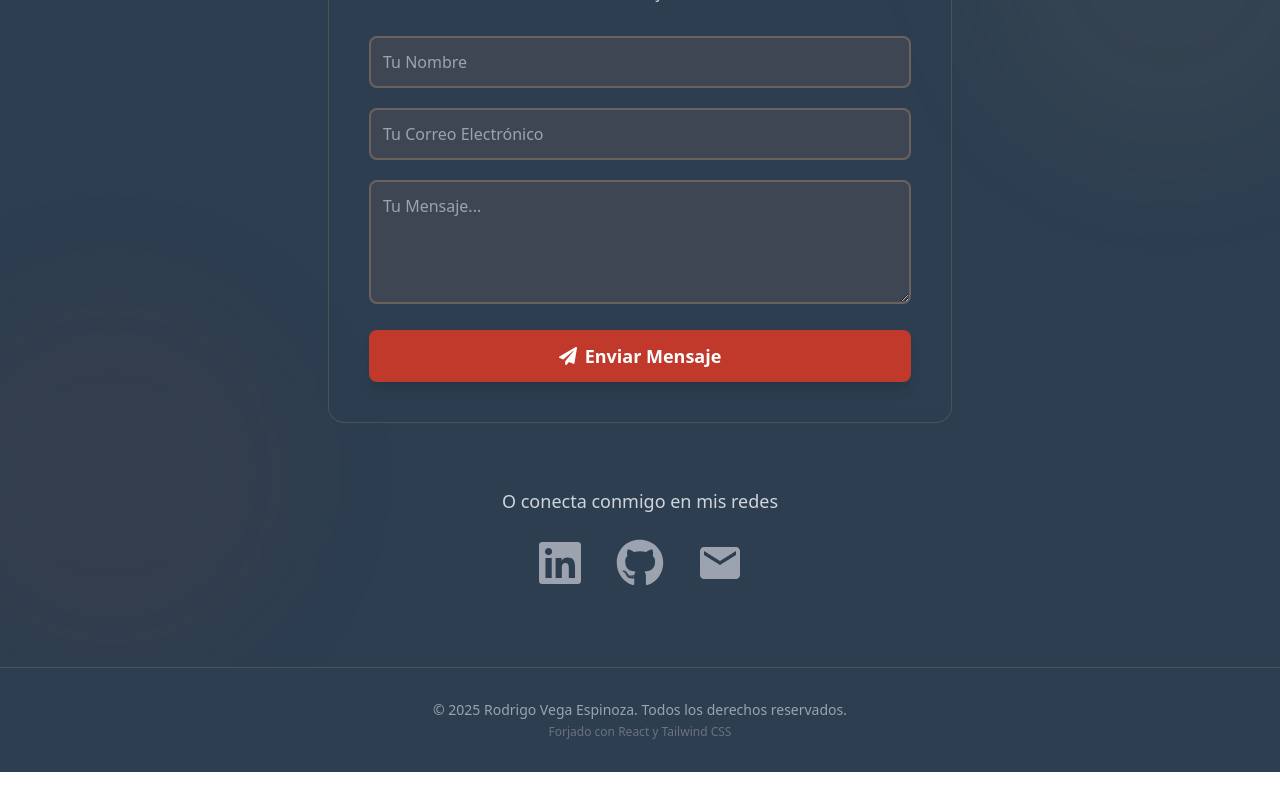
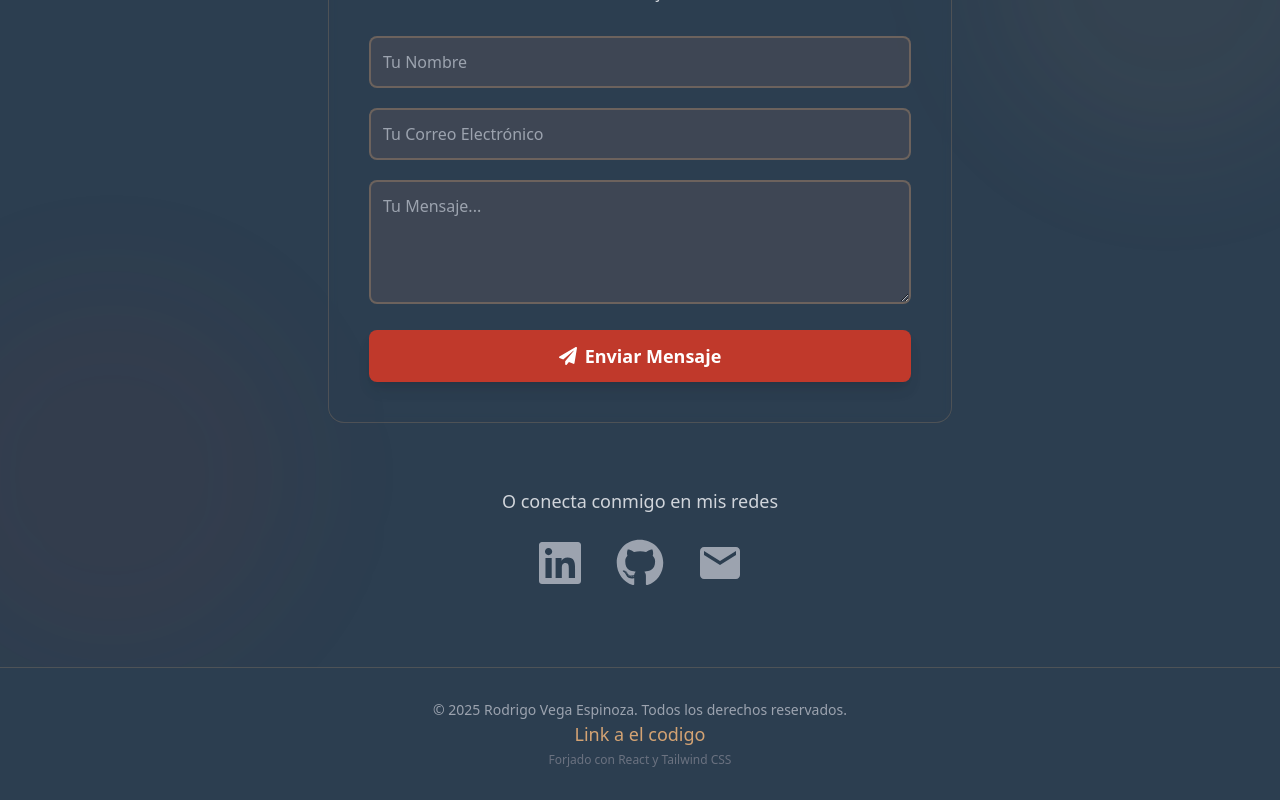
Before and after one commit to RCloudlab/portafolio, a React (Vite) app: page / in a window 1280 px wide. Shown: the part 5109-5909 px from the top of the page. Before the commit the page ends 5881 px from the top, so only its background shows below. Built offline with nearby package versions, Linux system fonts and the light colour scheme.

Commit message:
Link code

```diff
--- a/src/components/Footer.tsx
+++ b/src/components/Footer.tsx
@@ -7,6 +7,7 @@ const Footer = () => {
         <div className="flex flex-col items-center gap-6">
           <div className="text-center text-sm">
             <p>&copy; {currentYear} Rodrigo Vega Espinoza. Todos los derechos reservados.</p>
+            <a href="https://github.com/RCloudlab/portafolio.git" target="_blank" className="text-aztec-gold text-lg hover:underline">Link a el codigo</a>
             <p className="text-xs text-gray-500 mt-1">
               Forjado con React y Tailwind CSS
             </p>
```
